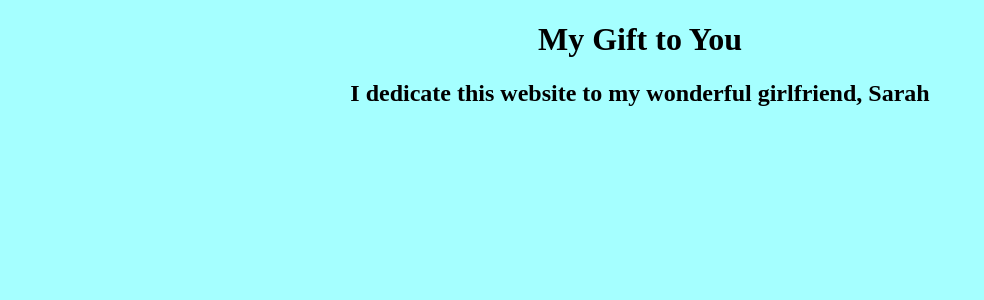
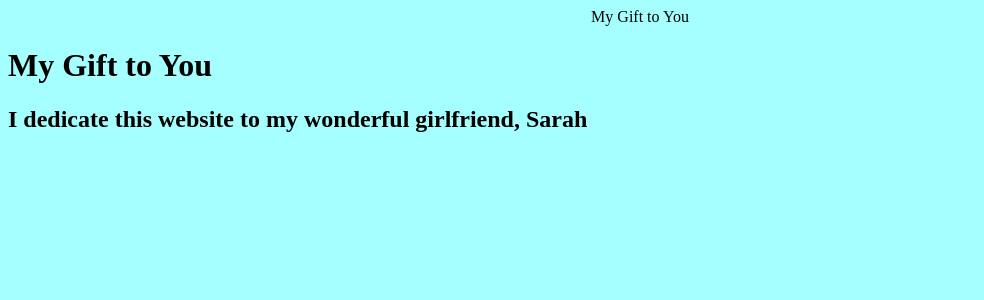
Before and after one commit to definitelynotillegal/definitelynotillegal.github.io, a Jekyll site: the page index.html, which Jekyll copies as it is, in a window 1280 px wide. Shown: the top 300 px of the page, without its empty margins (0-984 px from the left). Built offline with Jekyll 4.4.1, drawn with Linux system fonts in a browser that asks for light colours.

Commit message:
Update index.html

```diff
--- a/index.html
+++ b/index.html
@@ -8,9 +8,8 @@
             </style>
         </head>
             <body>
-                <center>
+                <center>My Gift to You</center>
                     <h1>My Gift to You</h1>
                     <h2>I dedicate this website to my wonderful girlfriend, Sarah</h2>
-                </center>
             </body>
     </html>
```
